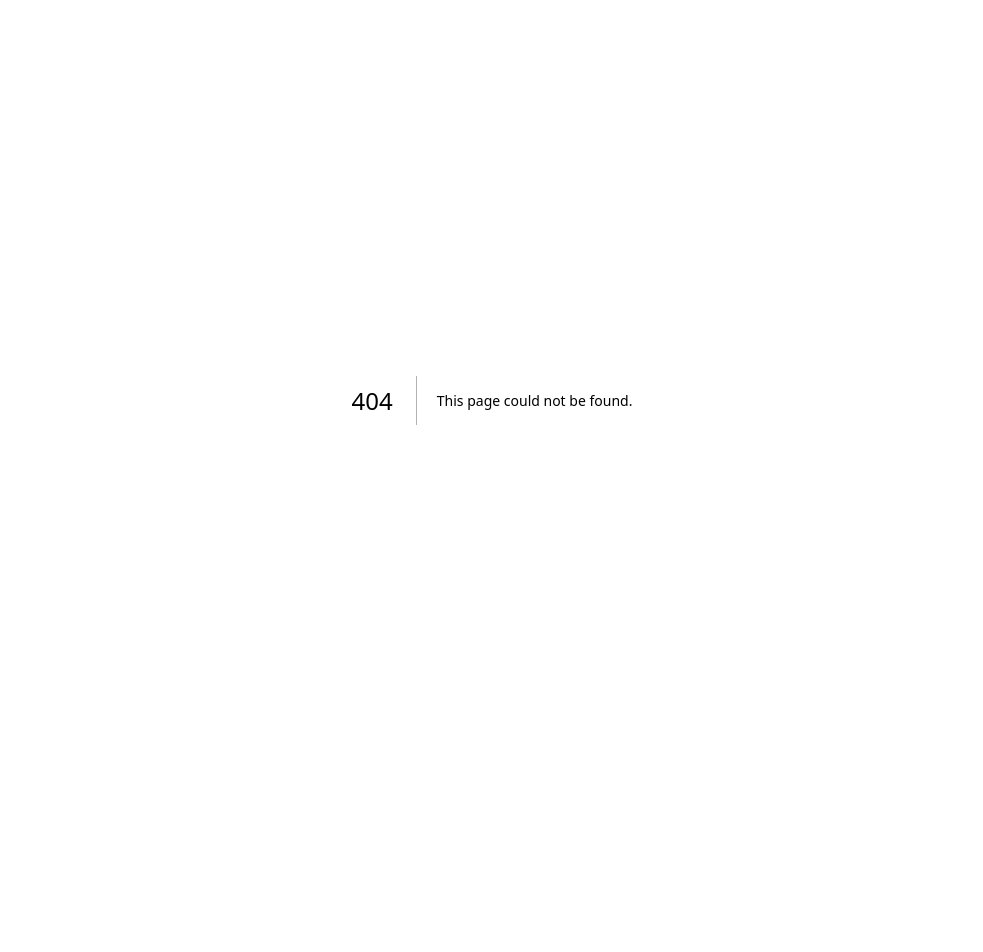
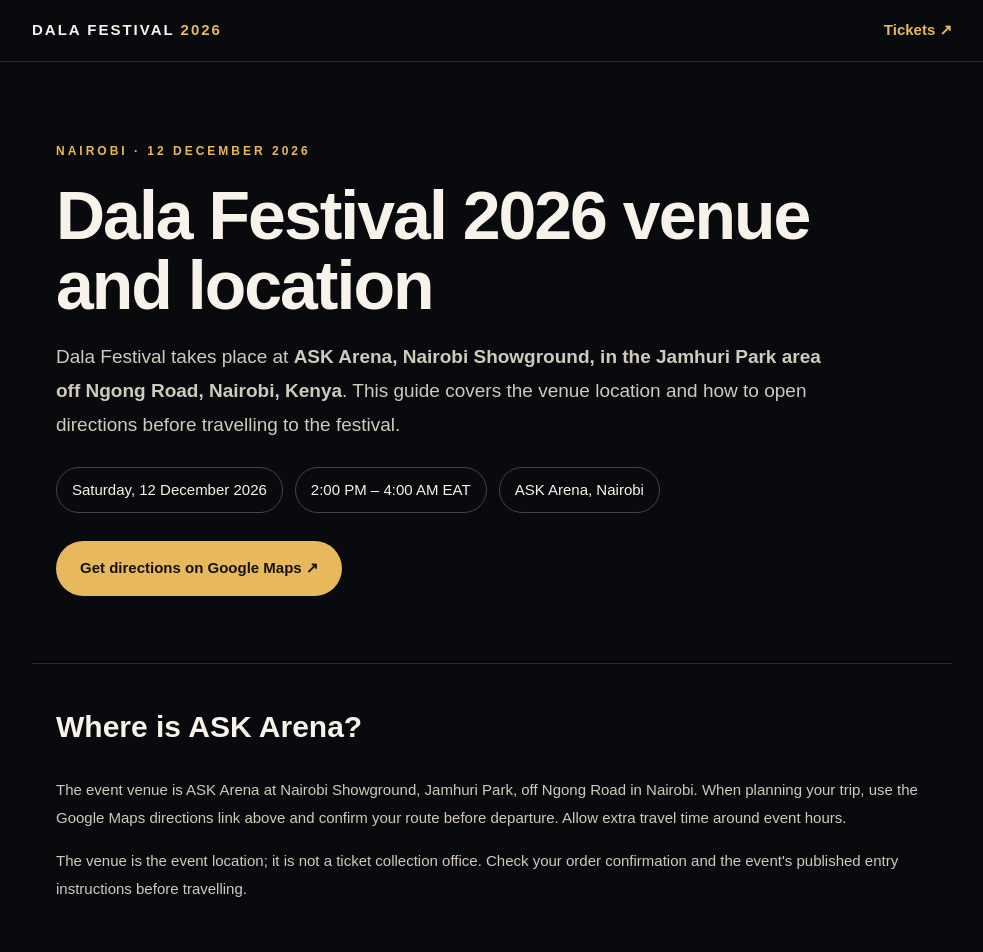
Before and after one commit to robinsonb254/dala-festival-ticketing, a Next.js app: page /dala-festival-2026-venue-location in a window 1280 px wide. Before the commit this address had no page. Shown: the top 952 px of the page, without its empty margins (148-1131 px from the left). Before the commit the page ends 800 px from the top, so only its background shows below. Built offline with nearby package versions, Linux system fonts and the light colour scheme.

Commit message:
Add Dala Festival 2026 venue and location guide

```diff
--- /dev/null
+++ b/app/dala-festival-2026-venue-location/page.tsx
@@ -0,0 +1,110 @@
+import type { Metadata } from "next";
+import Link from "next/link";
+
+const siteUrl = "https://dalafestivaltickets.com";
+const pageUrl = `${siteUrl}/dala-festival-2026-venue-location`;
+
+export const metadata: Metadata = {
+  title: "Dala Festival 2026 Venue & Location | ASK Arena Nairobi",
+  description: "Find the Dala Festival December 2026 venue and location. Get directions to ASK Arena at Nairobi Showground, Jamhuri Park, off Ngong Road, Nairobi.",
+  alternates: { canonical: pageUrl },
+  openGraph: {
+    title: "Dala Festival 2026 Venue & Location | ASK Arena Nairobi",
+    description: "Venue details and directions for Dala Festival on 12 December 2026 at ASK Arena, Nairobi Showground.",
+    url: pageUrl,
+    siteName: "Dala Festival Ticketing",
+    locale: "en_KE",
+    type: "website"
+  },
+  robots: { index: true, follow: true }
+};
+
+const venueData = {
+  "@context": "https://schema.org",
+  "@type": "WebPage",
+  "name": "Dala Festival 2026 Venue and Location",
+  "description": "Venue information and directions for Dala Festival 2026 at ASK Arena, Nairobi Showground.",
+  "url": pageUrl,
+  "about": {
+    "@type": "Place",
+    "name": "ASK Arena, Nairobi Showground",
+    "address": {
+      "@type": "PostalAddress",
+      "streetAddress": "Nairobi Showground, Jamhuri Park, off Ngong Road",
+      "addressLocality": "Nairobi",
+      "addressRegion": "Nairobi County",
+      "addressCountry": "KE"
+    }
+  }
+};
+
+const section = { maxWidth: 920, margin: "0 auto", padding: "38px 24px" } as const;
+const gold = { color: "#e7b85c", fontWeight: 800, textDecoration: "none" } as const;
+
+export default function DalaVenueLocationPage() {
+  return (
+    <main style={{ minHeight: "100vh", background: "#090a0d", color: "#f7f3eb", fontFamily: "Arial, Helvetica, sans-serif" }}>
+      <script type="application/ld+json" dangerouslySetInnerHTML={{ __html: JSON.stringify(venueData) }} />
+      <header style={{ borderBottom: "1px solid #292a2d", padding: "18px 24px" }}>
+        <div style={{ ...section, padding: 0, display: "flex", justifyContent: "space-between", alignItems: "center", gap: 16 }}>
+          <Link href="/" style={{ color: "#f7f3eb", textDecoration: "none", fontWeight: 900, letterSpacing: 2 }}>DALA FESTIVAL <span style={{ color: "#e7b85c" }}>2026</span></Link>
+          <Link href="/#tickets" style={gold}>Tickets ↗</Link>
+        </div>
+      </header>
+
+      <section style={{ ...section, paddingTop: 68, paddingBottom: 52 }}>
+        <p style={{ color: "#e7b85c", fontSize: 12, fontWeight: 800, letterSpacing: 3, textTransform: "uppercase" }}>Nairobi · 12 December 2026</p>
+        <h1 style={{ fontSize: "clamp(38px, 7vw, 68px)", lineHeight: 1.04, letterSpacing: -2, margin: "18px 0" }}>Dala Festival 2026 venue and location</h1>
+        <p style={{ color: "#d0c9bd", fontSize: 19, lineHeight: 1.8, maxWidth: 780 }}>Dala Festival takes place at <strong>ASK Arena, Nairobi Showground, in the Jamhuri Park area off Ngong Road, Nairobi, Kenya</strong>. This guide covers the venue location and how to open directions before travelling to the festival.</p>
+        <div style={{ display: "flex", flexWrap: "wrap", gap: 12, marginTop: 24 }}>
+          <span style={{ border: "1px solid #444", borderRadius: 999, padding: "10px 15px" }}>Saturday, 12 December 2026</span>
+          <span style={{ border: "1px solid #444", borderRadius: 999, padding: "10px 15px" }}>2:00 PM – 4:00 AM EAT</span>
+          <span style={{ border: "1px solid #444", borderRadius: 999, padding: "10px 15px" }}>ASK Arena, Nairobi</span>
+        </div>
+        <p style={{ marginTop: 28 }}><a href="https://www.google.com/maps/search/?api=1&query=ASK+Arena%2C+Nairobi+Showground%2C+Nairobi" target="_blank" rel="noreferrer" style={{ display: "inline-flex", padding: "15px 24px", borderRadius: 999, background: "#e7b85c", color: "#17130d", fontWeight: 900, textDecoration: "none" }}>Get directions on Google Maps ↗</a></p>
+      </section>
+
+      <section style={{ ...section, borderTop: "1px solid #292a2d" }}>
+        <h2 style={{ fontSize: 30, marginTop: 0 }}>Where is ASK Arena?</h2>
+        <p style={{ color: "#d0c9bd", lineHeight: 1.85 }}>The event venue is ASK Arena at Nairobi Showground, Jamhuri Park, off Ngong Road in Nairobi. When planning your trip, use the Google Maps directions link above and confirm your route before departure. Allow extra travel time around event hours.</p>
+        <p style={{ color: "#d0c9bd", lineHeight: 1.85 }}>The venue is the event location; it is not a ticket collection office. Check your order confirmation and the event's published entry instructions before travelling.</p>
+      </section>
+
+      <section style={{ ...section, borderTop: "1px solid #292a2d" }}>
+        <h2 style={{ fontSize: 30, marginTop: 0 }}>Dala Festival December 2026 event hours</h2>
+        <p style={{ color: "#d0c9bd", lineHeight: 1.85 }}>The festival programme is scheduled to begin at <strong>2:00 PM on Saturday, 12 December 2026</strong> and run until <strong>4:00 AM on Sunday, 13 December 2026</strong> (East Africa Time, EAT). It is an overnight event, so plan your transport to and from Nairobi Showground accordingly.</p>
+      </section>
+
+      <section style={{ ...section, borderTop: "1px solid #292a2d" }}>
+        <h2 style={{ fontSize: 30, marginTop: 0 }}>What to expect at the festival</h2>
+        <p style={{ color: "#d0c9bd", lineHeight: 1.85 }}>Ferré Gola headlines Dala Festival 2026, with the announced lineup also featuring Prince Indah, Johnny Junior, Les Wanyika and special guest DJs. Fans looking for Ferré Gola live in Nairobi in 2026 can find the event and ticket information through our festival guide.</p>
+        <p><Link href="/ferre-gola-nairobi-december-2026" style={gold}>Read: Ferré Gola in Nairobi — December 2026 ↗</Link></p>
+        <p><Link href="/dala-festival-2026-tickets" style={gold}>View Dala Festival 2026 event and ticket details ↗</Link></p>
+      </section>
+
+      <section style={{ ...section, borderTop: "1px solid #292a2d" }}>
+        <h2 style={{ fontSize: 30, marginTop: 0 }}>Frequently asked questions about the venue</h2>
+        <div style={{ borderBottom: "1px solid #292a2d", padding: "15px 0" }}>
+          <h3>What is the venue for Dala Festival 2026?</h3>
+          <p style={{ color: "#d0c9bd", lineHeight: 1.75 }}>The event is scheduled for ASK Arena, Nairobi Showground, Jamhuri Park, off Ngong Road, Nairobi.</p>
+        </div>
+        <div style={{ borderBottom: "1px solid #292a2d", padding: "15px 0" }}>
+          <h3>How do I get directions to ASK Arena?</h3>
+          <p style={{ color: "#d0c9bd", lineHeight: 1.75 }}>Use the Get directions on Google Maps link on this page and check your route before travelling.</p>
+        </div>
+        <div style={{ borderBottom: "1px solid #292a2d", padding: "15px 0" }}>
+          <h3>What time does Dala Festival start and end?</h3>
+          <p style={{ color: "#d0c9bd", lineHeight: 1.75 }}>The published event hours are 2:00 PM on Saturday, 12 December to 4:00 AM on Sunday, 13 December 2026 (EAT).</p>
+        </div>
+        <div style={{ borderBottom: "1px solid #292a2d", padding: "15px 0" }}>
+          <h3>Where can I buy tickets?</h3>
+          <p style={{ color: "#d0c9bd", lineHeight: 1.75 }}>Visit the <Link href="/#tickets" style={gold}>ticket checkout section</Link> to view the available categories and complete an online order.</p>
+        </div>
+      </section>
+
+      <footer style={{ borderTop: "1px solid #292a2d", padding: "26px 24px", color: "#aaa196", textAlign: "center", fontSize: 13 }}>
+        © 2026 Dala Festival Ticketing · <Link href="/" style={gold}>Home</Link> · <Link href="/dala-festival-2026-tickets" style={gold}>Festival tickets</Link> · <Link href="/terms" style={gold}>Terms & Conditions</Link>
+      </footer>
+    </main>
+  );
+}
```
